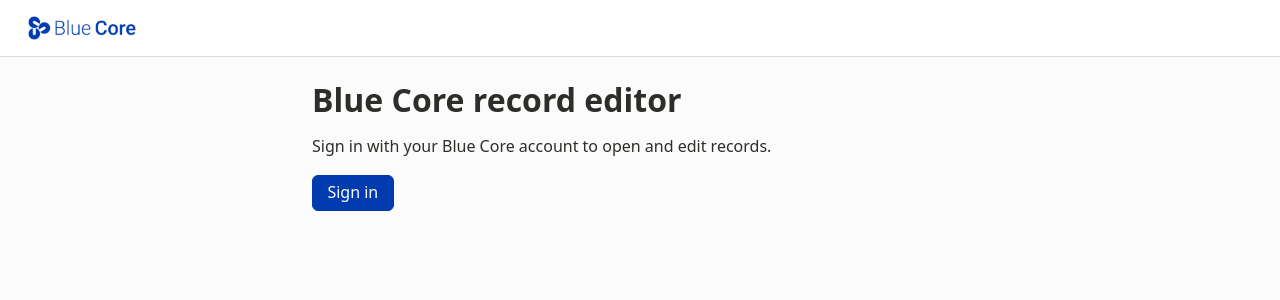
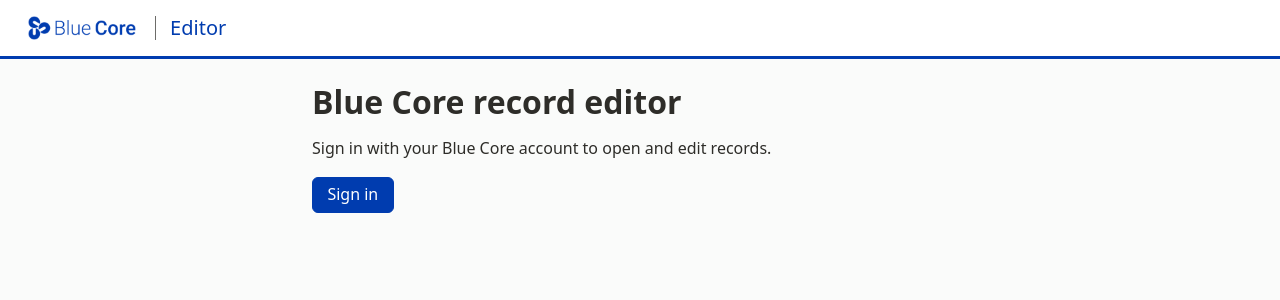
Before and after one commit to blue-core-lod/bluecore-editor, a React (Vite) app: page / in a window 1280 px wide. Shown: the top 300 px of the page. Built offline with nearby package versions, Linux system fonts and the light colour scheme; no server answers; a web font is replaced by a local one; what oidc-client-ts would draw is missing.

Commit message:
Name the editor in its header, on a Core Blue rule
"Blue Core | Editor", with the header on Core Blue, as each application's is in
the Blue Core design.

Co-Authored-By: Claude Opus 5.5 <noreply@anthropic.com>

```diff
--- a/src/ui/Header.tsx
+++ b/src/ui/Header.tsx
@@ -32,6 +32,7 @@ export function Header({ children }: { children?: ReactNode }) {
         }}
       >
         <img src={`${import.meta.env.BASE_URL}blue-core-logo.png`} alt="Blue Core" height={32} />
+        <span className="app-name">Editor</span>
       </a>
       <div className="header-main">{children}</div>
       {user && (
--- a/src/ui/styles.css
+++ b/src/ui/styles.css
@@ -103,7 +103,8 @@ button.link {
   gap: 0.75rem 1.5rem;
   padding: 0.75rem 1.5rem;
   background: var(--surface);
-  border-bottom: 1px solid var(--rule);
+  /* On a Core Blue rule, as every Blue Core application's header is. */
+  border-bottom: 3px solid var(--brand);
   position: sticky;
   top: 0;
   z-index: 2;
@@ -121,6 +122,18 @@ button.link {
 .brand img {
   height: 32px;
   width: auto;
+}
+/* Which Blue Core application this is, after a divider: "Blue Core | Editor", as in the Blue Core design. */
+.app-name {
+  align-self: center;
+  margin-left: 0.9rem;
+  padding-left: 0.9rem;
+  border-left: 1px solid var(--muted);
+  color: var(--brand);
+  font-size: 1.25rem;
+  font-weight: 400;
+  line-height: 1.2;
+  white-space: nowrap;
 }
 .header-main {
   flex: 1;
```
